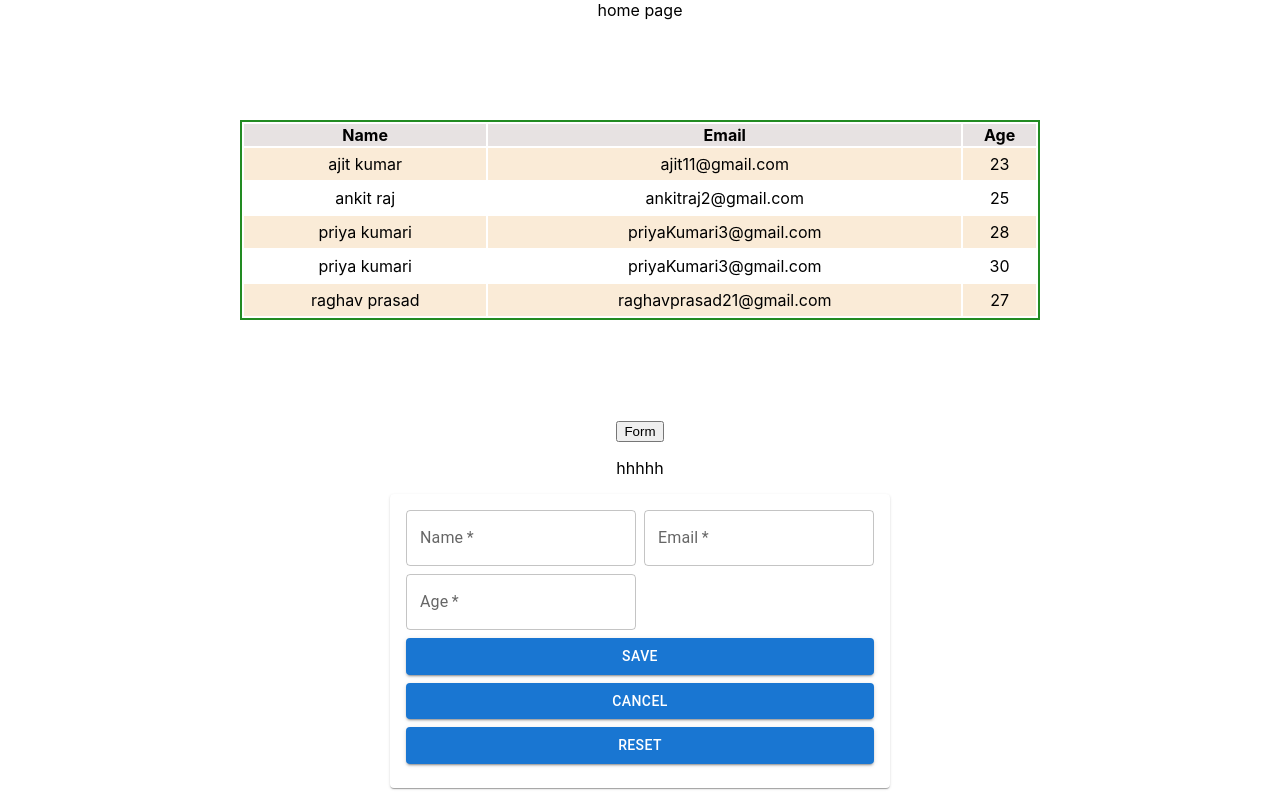
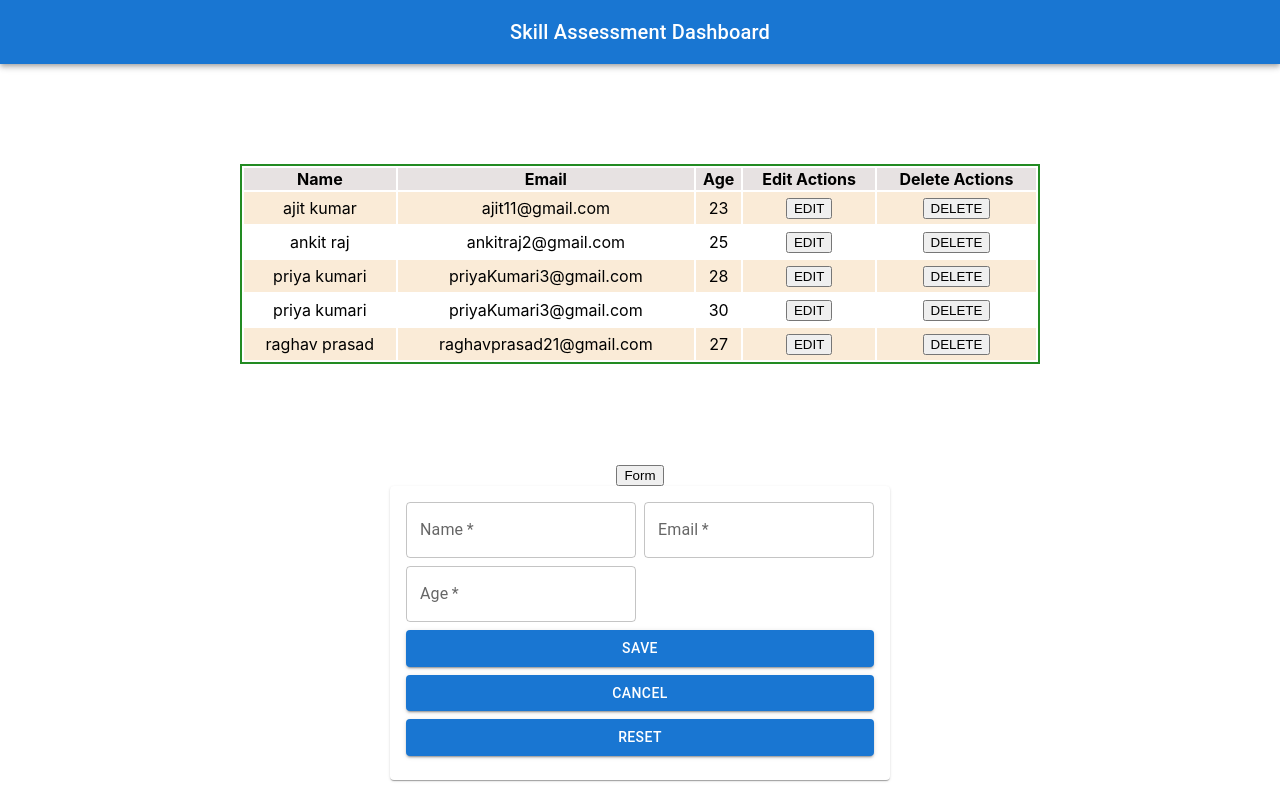
Before and after one commit to amitvermaa10/ReactApp, a React (Create React App) app: page / in a window 1280 px wide. Both pictures are taken after a click on the button "Form". Built offline with nearby package versions, Linux system fonts and the light colour scheme; data requests are answered from the project's data file.

Commit message:
added header along with edit and delete action

```diff
--- a/package.json
+++ b/package.json
@@ -10,8 +10,10 @@
     "@testing-library/react": "^13.4.0",
     "@testing-library/user-event": "^13.5.0",
     "axios": "^1.4.0",
+    "axios-mock-adapter": "^1.21.5",
     "babel-jest": "^29.6.3",
     "enzyme": "^3.11.0",
+    "eslint": "^8.47.0",
     "jest": "^29.6.3",
     "jest-cli": "^29.6.3",
     "jest-environment-jsdom": "^29.6.3",
--- a/src/components/Home.js
+++ b/src/components/Home.js
@@ -3,7 +3,9 @@ import React, { useEffect, useState } from "react";
 import axios from "axios";
 import './home.scss';
 import InputForm from "./form/InputForm";
-// import users from "./user/user";
+import { AppBar, Typography, Toolbar } from '@mui/material';
+
+
 
 function Home() {
     const [data, setData] = useState([]);
@@ -14,17 +16,14 @@ function Home() {
         axios.get('http://localhost:3035/users').then
             (res => setData(res.data))
             .catch(error => console.log(error))
-        ///setData(users)/;
-
     }, []);
 
 
     const handleClick = () => {
         setShowForm(true);
     }
-    console.log("&&&&data", data);
 
-    const parentFunction = () => {
+    const displayForm = () => {
         setShowForm(false);
     }
 
@@ -38,7 +37,15 @@ function Home() {
 
     return (
         <div>
-            <div className="heading">home page</div>
+            <div className="heading">
+                <AppBar position="static">
+                    <Toolbar>
+                        <Typography variant="h6" component="div" sx={{ flexGrow: 1 }}>
+                            Skill Assessment Dashboard
+                        </Typography>
+                    </Toolbar>
+                </AppBar>
+            </div>
             <div className="home">
                 <table>
                     <thead>
@@ -46,20 +53,21 @@ function Home() {
                             <th>Name</th>
                             <th>Email</th>
                             <th>Age</th>
+                            <th> Edit Actions</th>
+                            <th>Delete Actions</th>
                         </tr>
                     </thead>
                     <tbody>
                         {
-                            data.length > 0 ?
                             data.map((item, index) => {
                                 return <tr key={index}>
-                                        <td data-testid ="todo-1">{item.name}</td>
+                                    <td>{item.name}</td>
                                     <td>{item.email}</td>
                                     <td>{item.age}</td>
+                                    <td><button>EDIT</button></td>
+                                    <td><button>DELETE</button></td>
                                 </tr>
                             })
-                                :
-                                "no record found"
                         }
                     </tbody>
                 </table>
@@ -67,7 +75,7 @@ function Home() {
 
             <button data-testid="button" onClick={handleClick}>Form</button>
             {showForm &&
-                <InputForm formValueHandler={formValueHandler} parentFunction={parentFunction} />
+                <InputForm formValueHandler={formValueHandler} displayForm={displayForm} />
             }
         </div>
     )
--- a/src/components/form/InputForm.js
+++ b/src/components/form/InputForm.js
@@ -1,88 +1,63 @@
 import React, { useEffect, useState } from "react";
-import { Card, CardContent, Grid, Button,TextField} from '@mui/material';
-import {Link, useNavigate} from "react-router-dom";
+import { Card, CardContent, Grid, Button, TextField } from '@mui/material';
 
 
-function InputForm({formValueHandler,parentFunction}) {
-    const [name, setName] = useState('');
-    const [email, setEmail] = useState('');
-    const [age, setAge] = useState('');
+function InputForm({ formValueHandler, displayForm }) {
+    const [inputData, setInputData] = useState({ name: '', email: '', age: '' })
 
-    const [inputData, setInputData] = useState({name:'', email:'',age:''})
-
-
-    // const inputFromDetail = (e) => {         //InputForm
-    //     console.log("****name",e.target.value)
-    //     let value = e.target.value;
-    //     let name = e.target.name;
-    //     console.log("&&&name",name);
-    //     if(name ==='fullname'){
-    //         setName(value);
-    //     }
-    //    else if(name ==='email'){
-    //         setEmail(value);
-    //     }
-    //     else if(name ==='age'){
-    //         setAge(value);
-    //     }
-    // };
-
-
-    const inputFromDetail = (e) => {         //InputForm
+    const inputFromDetail = (e) => {
         let value = e.target.value;
         let name = e.target.name;
-        if(name ==='fullname'){
-            setInputData({...inputData,name:value})
+        if (name === 'fullname') {
+            setInputData({ ...inputData, name: value })
         }
-       else if(name ==='email'){
-         setInputData({...inputData,email:value})
+        else if (name === 'email') {
+            setInputData({ ...inputData, email: value })
         }
-        else if(name ==='age'){
-        setInputData({...inputData,age:value})
+        else if (name === 'age') {
+            setInputData({ ...inputData, age: value })
         }
     };
 
 
-    const handleSubmit =(e) =>{
+    const handleSubmit = (e) => {
         e.preventDefault();
-         const ids =  Math.random().toString(16).slice(2);
-         let uniqueId = ids.slice(0,3);
-      formValueHandler({...inputData, id:uniqueId})
+        const ids = Math.random().toString(16).slice(2);
+        let uniqueId = ids.slice(0, 3);
+        formValueHandler({ ...inputData, id: uniqueId })
+        setInputData({ ...inputData, name: '', email: '', age: '' })
     }
 
-   const handleReset = (e) =>{
-    console.log("$$$",e.target.value);
-    setInputData({...inputData,name:'', email:'',age:''})
-   }
+    const handleReset = (e) => {
+        setInputData({ ...inputData, name: '', email: '', age: '' })
+    }
 
     return (
         <div>
-            <p>hhhhh</p>
             <Card style={{ maxWidth: 500, margin: "0 auto" }}>
                 <CardContent>
-                    {/* <form> */}
+                    <form>
                         <Grid container spacing={1}>
                             <Grid xs={12} sm={6} item>
-                                <TextField label="Name" name ="fullname" placeholder="Enter Name" value={inputData.name} variant="outlined" required onChange={(e) => inputFromDetail(e)} />
+                                <TextField label="Name" name="fullname" placeholder="Enter Name" value={inputData.name} variant="outlined" required onChange={(e) => inputFromDetail(e)} />
                             </Grid>
                             <Grid xs={12} sm={6} item>
-                                <TextField label="Email" name ="email" placeholder="Enter Email" value={inputData.email} variant="outlined" required onChange={(e) => inputFromDetail(e)} />
+                                <TextField label="Email" name="email" placeholder="Enter Email" value={inputData.email} variant="outlined" required onChange={(e) => inputFromDetail(e)} />
                             </Grid>
                             <Grid xs={12} sm={6} item>
-                                <TextField label="Age" name ="age" placeholder="Enter Age" value ={inputData.age}variant="outlined" required onChange={(e) => inputFromDetail(e)} />
+                                <TextField label="Age" name="age" placeholder="Enter Age" value={inputData.age} variant="outlined" required onChange={(e) => inputFromDetail(e)} />
                             </Grid>
                             <Grid item xs={12}>
-                                <Button type="submit" variant="contained"  fullWidth onClick={(e) => handleSubmit(e)}>Save</Button>
-
+                                <Button type="submit" variant="contained" fullWidth onClick={(e) => handleSubmit(e)}>Save</Button>
                             </Grid>
                             <Grid item xs={12}>
-                                <Button type="" variant="contained" fullWidth onClick={() => parentFunction()}>Cancel</Button>
+                                <Button type="" variant="contained" fullWidth onClick={() => displayForm()}>Cancel</Button>
                             </Grid>
                             <Grid item xs={12}>
                                 <Button type="reset" variant="contained" fullWidth onClick={(e) => handleReset(e)}>Reset</Button>
                             </Grid>
                         </Grid>
-                    {/* </form> */}
+                    </form>
                 </CardContent>
             </Card>
         </div>
```
Also changed, not shown: 2 other files (tests, documents, lock files or other folders). Lines whose indentation alone changed are shown as unchanged.
